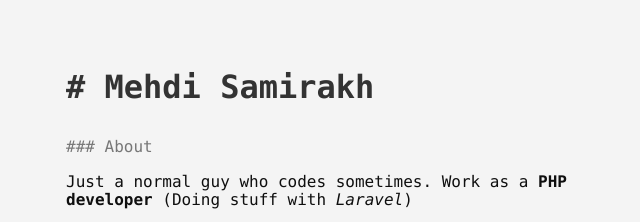
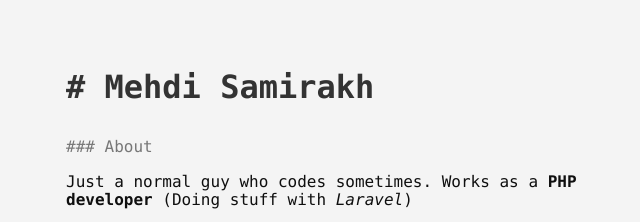
Before and after one commit to immeyti/immeyti.github.io, a plain HTML site: page index.html in a window 1280 px wide. Shown: the top 222 px of the page, 318-958 px from the left. Drawn offline with Linux system fonts and the light colour scheme.

Commit message:
Fixed typo

```diff
--- a/index.html
+++ b/index.html
@@ -50,7 +50,7 @@
     </header>
     <p>
         Just a normal guy who codes sometimes.
-        Work as a <strong>PHP developer</strong> (Doing stuff with <em>Laravel</em>)
+        Works as a <strong>PHP developer</strong> (Doing stuff with <em>Laravel</em>)
     </p>
     <p>
         FC Barcelona ultra fan. Get going with Anathema and Infected Mushroom.
```
